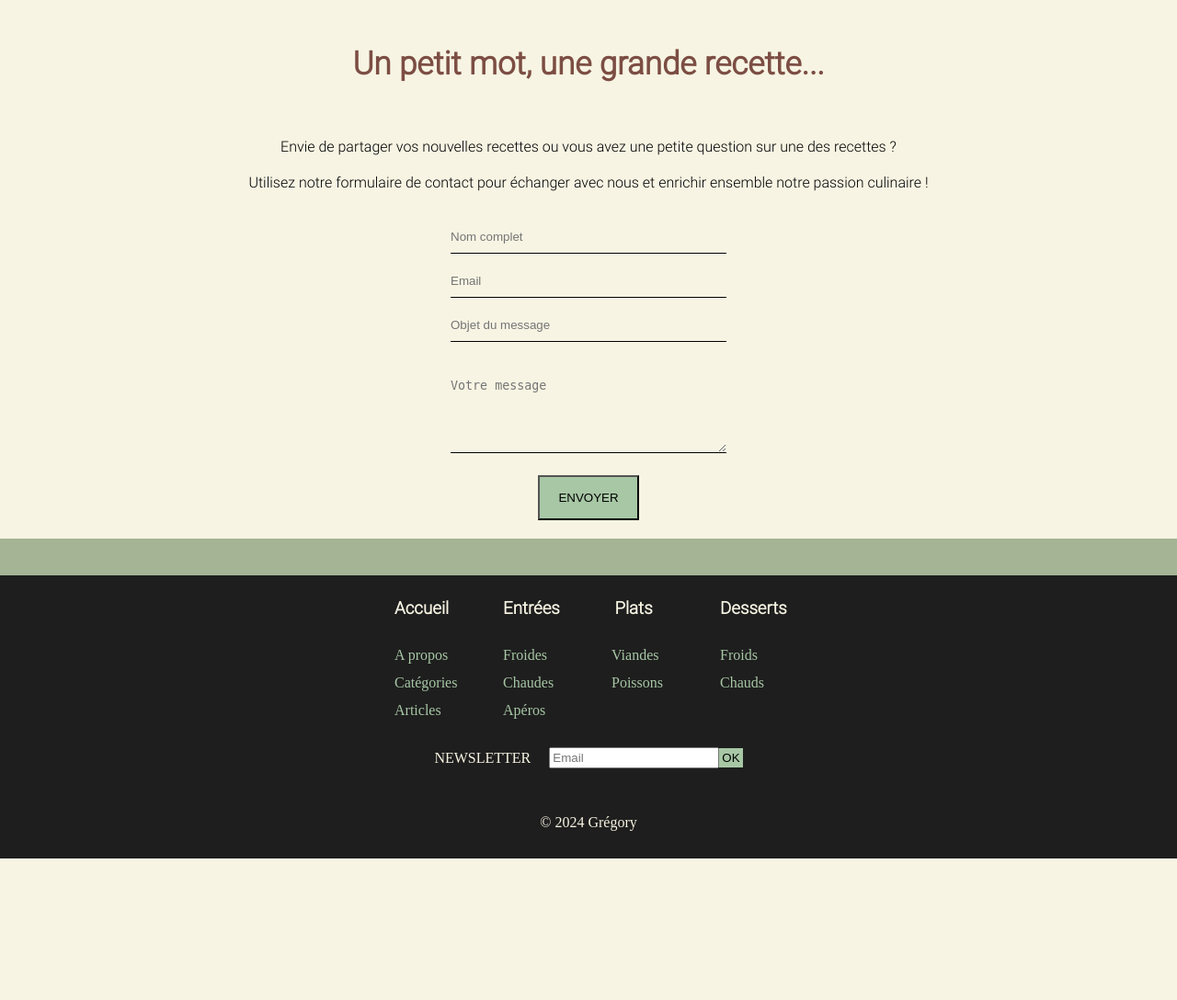
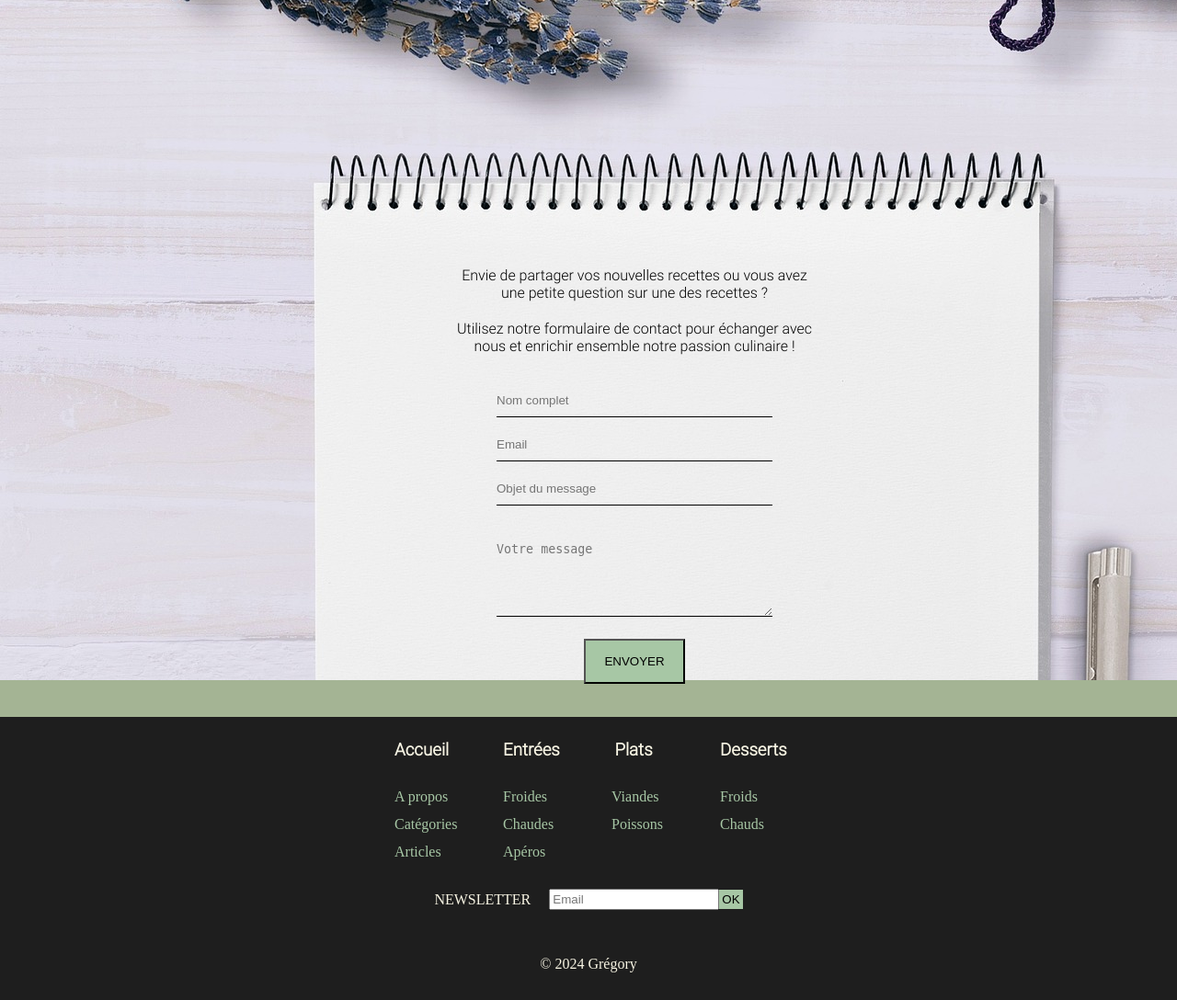
Before and after one commit to GregoryVDev/BlogCuisine, a PHP site: page / in a window 1280 px wide. Shown: the part 3912-5000 px from the top of the page at 92% size. Before the commit the page ends 4846 px from the top, so only its background shows below. Run offline with PHP 8.4, Linux system fonts and the light colour scheme; some web fonts are replaced.

Commit message:
Added image and readjusted the photo of the form with the text

```diff
--- a/src/css/index.css
+++ b/src/css/index.css
@@ -75,7 +75,7 @@ h1 {
 
 h3 {
   text-align: center;
-  margin-bottom: 20px;
+  margin-bottom: 30px;
   font-family: var(--RobotoLight);
 }
 
@@ -135,7 +135,7 @@ header a:hover {
 
 #illustration {
   background: url("../img/logos/backgroundplat.jpg") fixed;
-  height: 800px;
+  height: 400px;
 }
 
 /* ----------------------
@@ -562,6 +562,10 @@ footer p {
 /* TABLET */
 
 @media all and (min-width: 768px) and (max-width: 1023px) {
+  #illustration {
+    height: 500px;
+  }
+
   .flex-row {
     display: flex;
     flex-direction: column;
@@ -621,16 +625,15 @@ footer p {
 
 /* DESKTOP */
 
-@media all and (min-width: 1024px) {
-  #illustration img {
-    height: 700px;
-    object-fit: cover;
-  }
-
+@media all and (min-width: 1023px) {
   /* --------------------
           ABOUT
    ----------------------
 */
+
+  #illustration {
+    height: 600px;
+  }
 
   #about p {
     text-align: left;
@@ -687,4 +690,30 @@ footer p {
     flex-direction: column;
     padding: 20px;
   }
+
+  /* ------------------
+          CONTACT
+   --------------------
+*/
+
+  .container-form {
+    background: url("../img/logos/formback.jpg") no-repeat;
+    background-position-x: 90%;
+    background-position-y: 25%;
+    height: 100vh;
+    max-width: 1905px;
+  }
+
+  form {
+    position: relative;
+    top: 310px;
+    width: 500px;
+    margin-left: auto;
+    margin-right: 340px;
+  }
+
+  .container-contact {
+    text-align: left;
+    width: 435px;
+  }
 }
```
Also changed, not shown: src/img/logos/formback.jpg (added).
